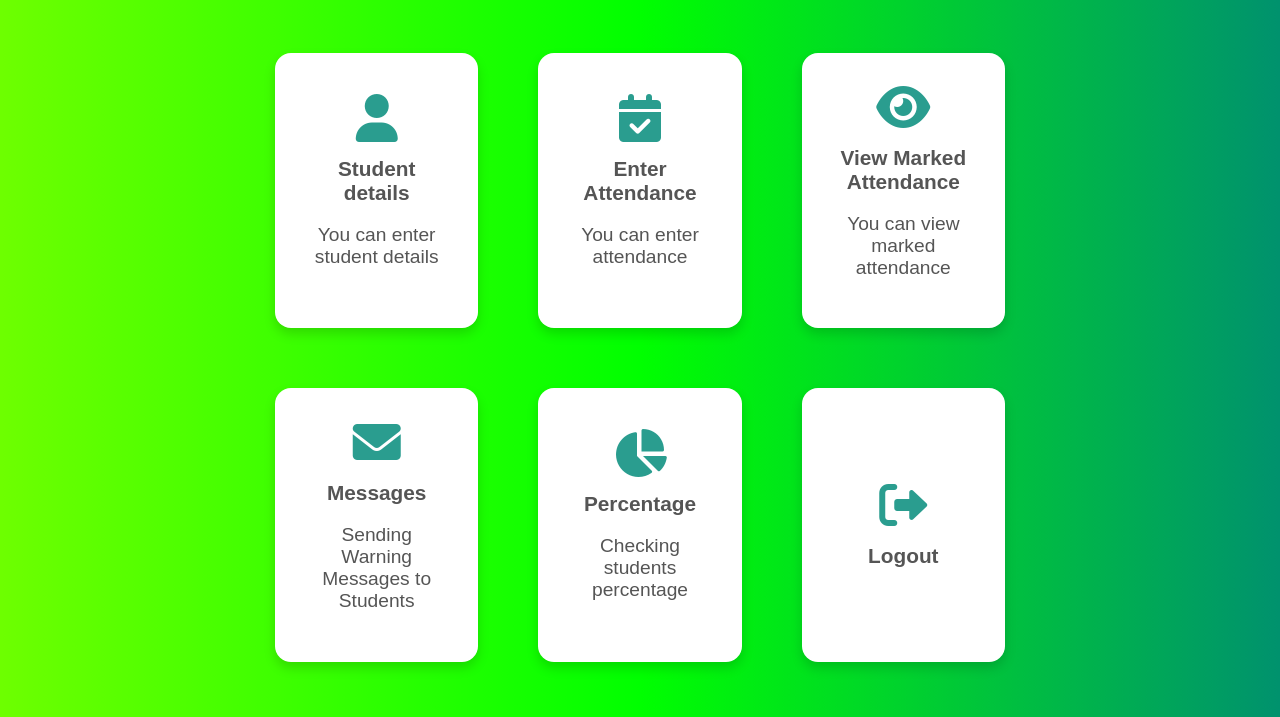
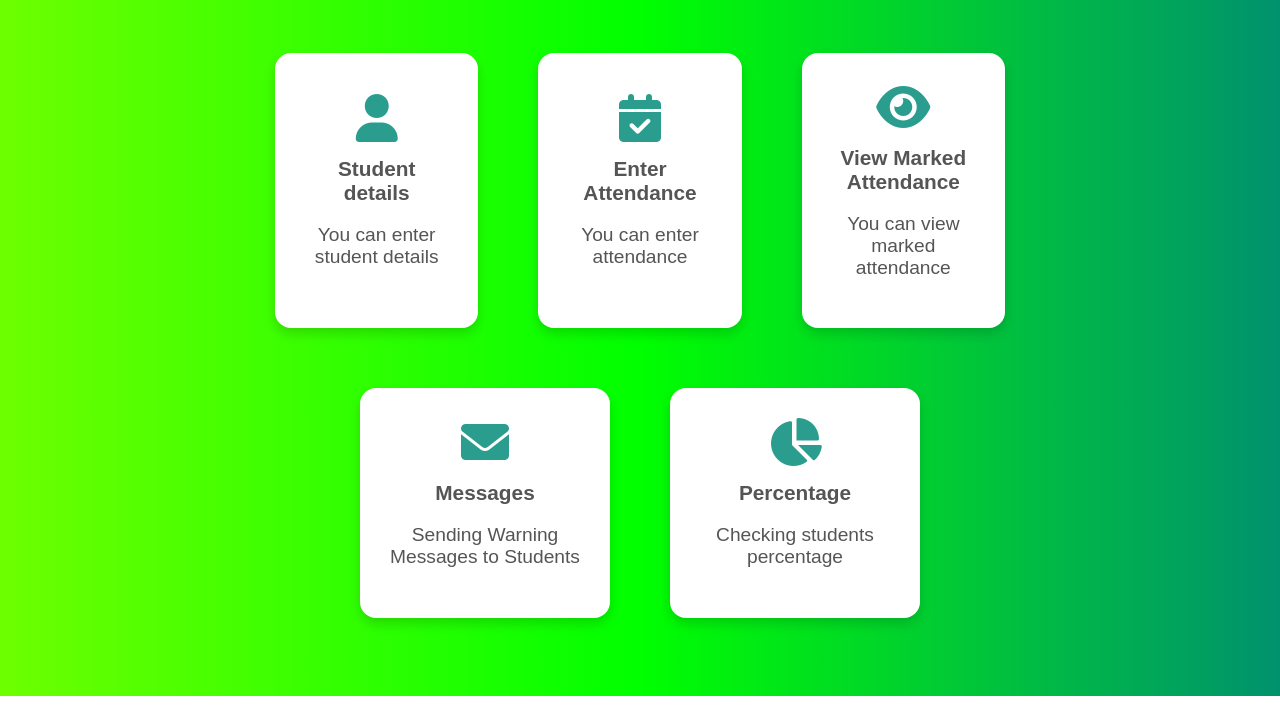
Before and after one commit to venkateshgpp/Attendance-, a plain HTML site: page dashboard.html in a window 1280 px wide. Shown: the part 104-821 px from the top of the page. After the commit the page ends 800 px from the top, so only its background shows below. Drawn offline with Linux system fonts and the light colour scheme.

Commit message:
Update dashboard.html

```diff
--- a/dashboard.html
+++ b/dashboard.html
@@ -149,10 +149,7 @@
                 <span>Percentage</span>
                 <p>Checking students percentage</p>
             </button>
-            <button class="dashboard-button" onclick="logout()">
-                <i class="fas fa-sign-out-alt"></i>
-                <span>Logout</span>
-            </button>
+
         </div>
     </div>
 
@@ -180,10 +177,7 @@
             window.location.href = 'percentage.html';
         }
 
-        function logout() {
-            localStorage.removeItem('teacherId');
-            window.location.href = 'https://venkateshgpp.github.io/Attendance-/';
-        }
+
     </script>
 </body>
 
```
